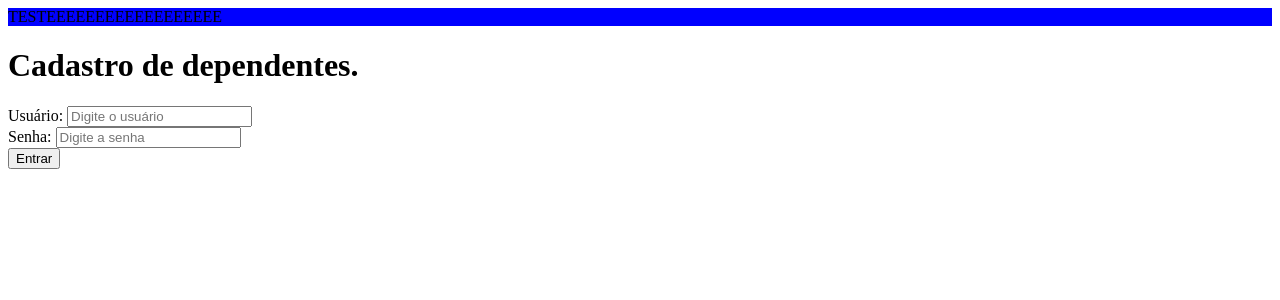
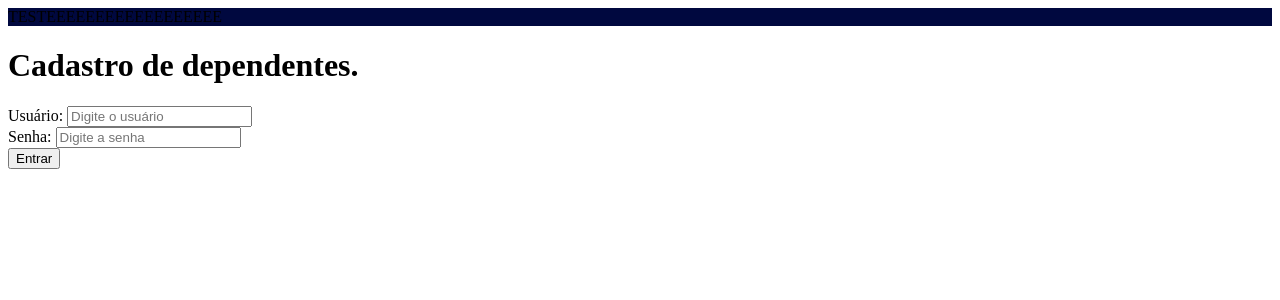
Before and after one commit to FelipeBassetto/Fraternidade, a PHP site: page /login.php in a window 1280 px wide. Shown: the top 300 px of the page. Run offline with PHP 8.4, Linux system fonts and the light colour scheme.

Commit message:
estilo do login

```diff
--- a/css/login.css
+++ b/css/login.css
@@ -1,3 +1,3 @@
 .homeEsquerda{
-    background-color: blue;
+    background-color: #00083f;
 }
```
